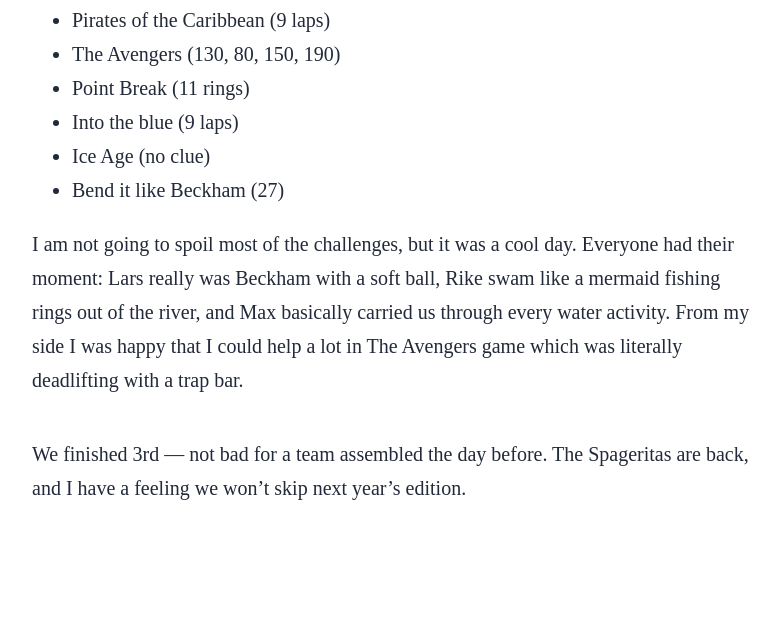
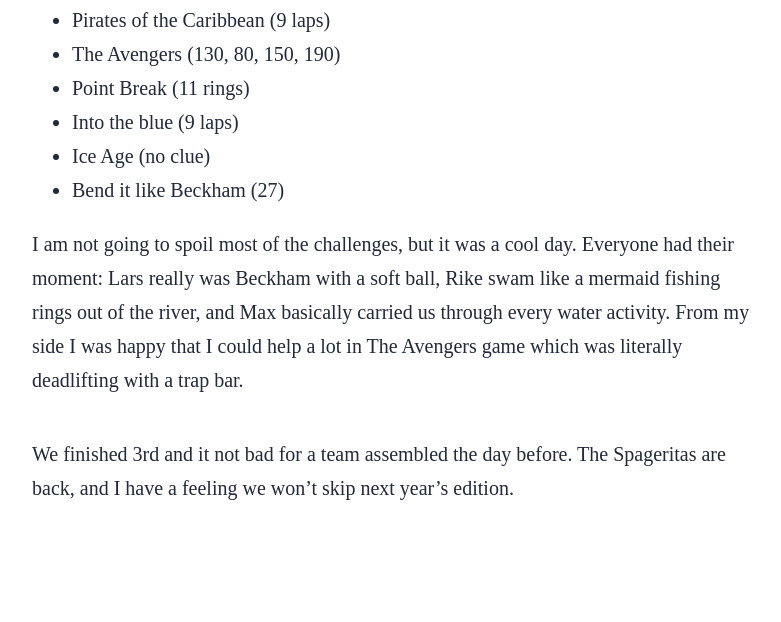
Before and after one commit to ragonc/ragonc.github.io, an Astro site: page /blog/balboa-challenge2026 in a window 1280 px wide. Shown: the part 1200-1822 px from the top of the page, without its empty margins (248-1029 px from the left). Built offline with nearby package versions, Linux system fonts and the light colour scheme; Astro itself is replaced by a stand-in of ours.

Commit message:
Fist blog

```diff
--- a/src/content/blog/balboa-challenge2026.md
+++ b/src/content/blog/balboa-challenge2026.md
@@ -25,4 +25,4 @@
 
 I am not going to spoil most of the challenges, but it was a cool day. Everyone had their moment: Lars really was Beckham with a soft ball, Rike swam like a mermaid fishing rings out of the river, and Max basically carried us through every water activity. From my side I was happy that I could help a lot in The Avengers game which was literally deadlifting with a trap bar.
 
-We finished 3rd — not bad for a team assembled the day before. The Spageritas are back, and I have a feeling we won't skip next year's edition.
+We finished 3rd and it not bad for a team assembled the day before. The Spageritas are back, and I have a feeling we won't skip next year's edition.
```
